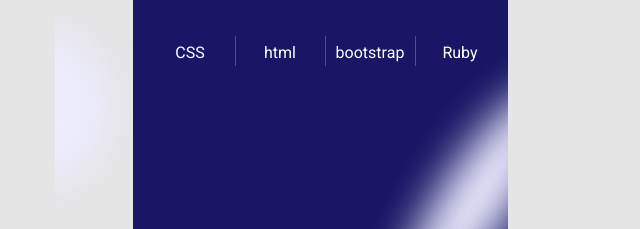
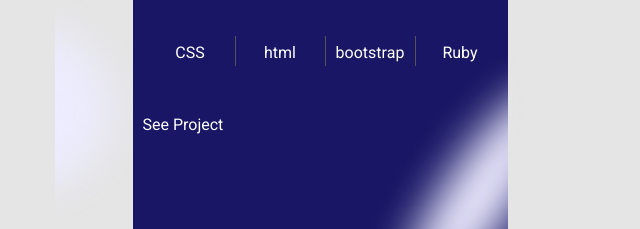
Before and after one commit to sushen/Soma-portfolio, a website: page Index.html in a window 1280 px wide. Shown: the part 2011-2240 px from the top of the page, 320-960 px from the left. Drawn offline with Linux system fonts and the light colour scheme.

Commit message:
Add the see project button

```diff
--- a/Index.html
+++ b/Index.html
@@ -119,6 +119,7 @@
                 <li><img src="image/css-divider.png" alt="divider image" class="subflex-item"></li>
                 <li><a href="#" class="subflex-item artag">Ruby</a></li>
               </ul>
+              <ul class="seep"><li><a href="#" class="subflex-item seeproject">See Project</a></li></ul>
 
             </div>
           </section>
```
